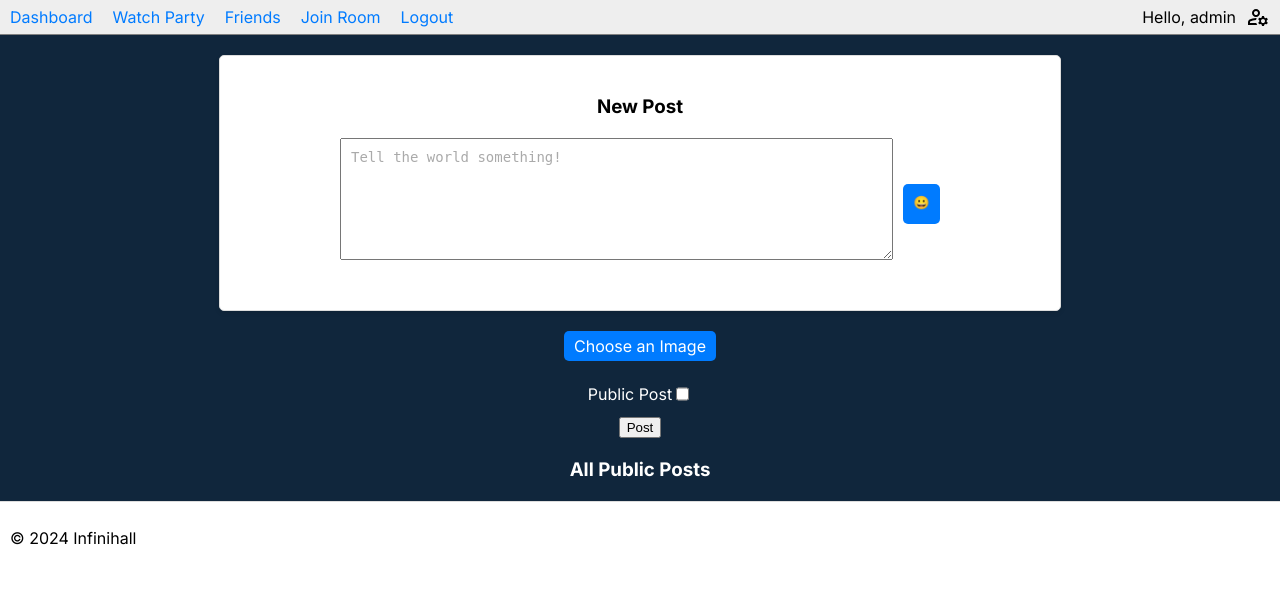
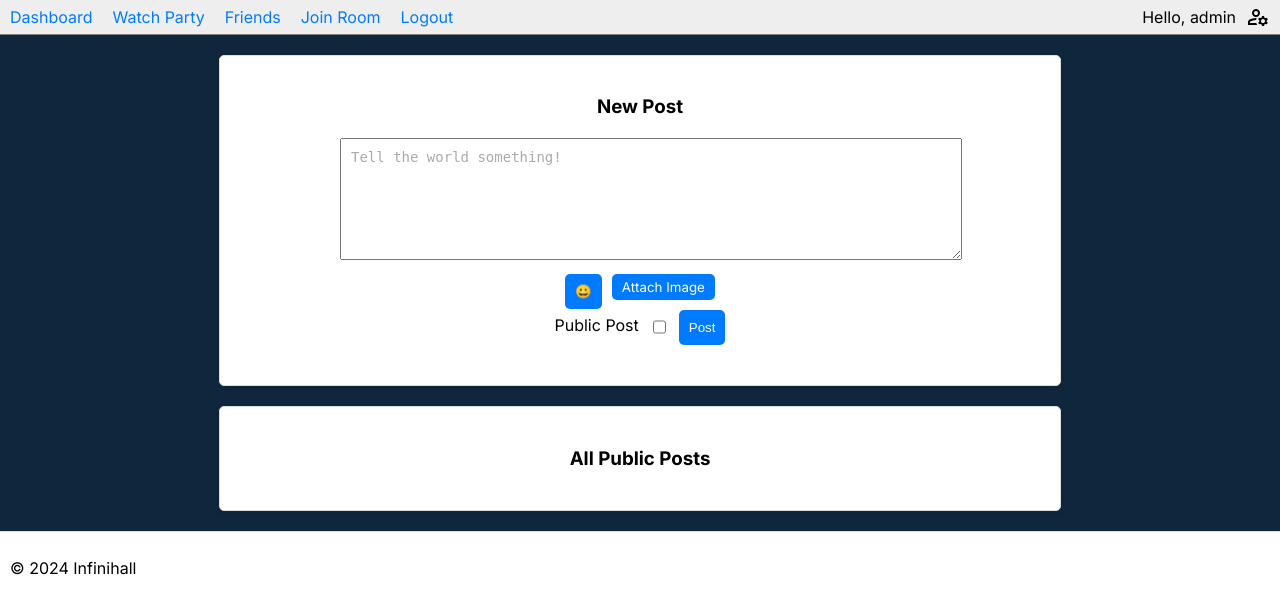
Before and after one commit to slimer37/108-video-share-site, a Flask app: page /dashboard in a window 1280 px wide. Shown: the part 68-682 px from the top of the page. Run offline with Flask 3, Linux system fonts and the light colour scheme; a user stored in the database is signed in; data that the repository does not hold is empty; some libraries are stand-ins or nearby versions.

Commit message:
rearrange post controls and excise unused css

```diff
--- a/static/styles.css
+++ b/static/styles.css
@@ -218,9 +218,9 @@ form .content-editable {
 
 }
 
-form button {
-    width: 100%;
+.btn {
     padding: 10px;
+    font-size: 10pt;
     background-color: #007bff;
     border: none;
     color: white;
@@ -296,27 +265,5 @@ ul li {
     display: flex;
     justify-content: center; /* Center horizontally */
     align-items: center;     /* Align items in the middle */
-    margin: 10px 0;          /* Add spacing between elements */
-
+    gap: 10px;          /* Add spacing between elements */
 }
-
-/* Style for the emoji picker button */
-.emoji-button {
-    font-size: 0.8rem;      /* Smaller text size for the emoji */
-    padding: 2px 6px;       /* Smaller padding for a smaller button */
-    height: 40px;           /* Adjust the button height */
-    width: 40px;            /* Adjust the button width */
-    line-height: 1;         /* Adjust line spacing */
-    display: flex;          /* Align content (emoji) properly */
-    align-items: center;
-    justify-content: center;
-    background-color: #007bff; /* Button color */
-    color: #fff;            /* Text color */
-    border: none;           /* Remove border */
-    /*border-radius: 50%;     /* Optional: Make it circular */
-    cursor: pointer;        /* Pointer cursor for better UX */
-}
-
-.emoji-button:hover {
-    background-color: #0056b3; /* Slightly darker on hover */
-}
--- a/templates/dashboard.html
+++ b/templates/dashboard.html
@@ -9,32 +9,32 @@
     <h3>New Post</h3>
     <form id="postForm" method="POST" enctype="multipart/form-data">
         {{ form.hidden_tag() }}
-        <div>
-            <div style="display: flex; align-items: center;">
-                <textarea id="content" name="content" rows="3"></textarea>
+
+        <textarea id="content" name="content" rows="3"></textarea>
+
+        <div class="center-form-elements">
+            <div>
                 <!-- Emoji Picker Trigger Button -->
-                <button type="button" id="emoji-btn" class="emoji-button" style="margin-left: 10px;">😀</button>
+                <button type="button" id="emoji-btn" class="btn" style="height: 100%;">😀</button>
             </div>
-            <!-- Root container for PicMo Picker -->
-            <div id="emoji-picker-container" style="position: relative; z-index: 10;"></div>
-        </div>
-        </div>
-        <div class="center-form-elements">
-            <label for="imageInput" class="btn btn-secondary">Choose an Image</label>
+
+            <label for="imageInput" class="btn btn-secondary">Attach Image</label>
             <input type="file" id="imageInput" accept="image/*" style="display: none;" />
         </div>
 
+        <!-- Root container for PicMo Picker -->
+        <div id="emoji-picker-container" style="position: absolute; z-index: 10;"></div>
+
         <div class="center-form-elements">
             {{ form.is_public.label }} {{ form.is_public }}
-        </div>
 
-        <div class="center-form-elements">
             <button type="submit" id="postButton" class="btn btn-primary">Post</button>
         </div>
 
     </form>
+</div>
 
-
+<div class="container">
     <h3 class="all-public-posts">All Public Posts</h3>
     <div class="all-public-posts">
         <ul>
--- a/templates/logged_in.html
+++ b/templates/logged_in.html
@@ -17,7 +17,7 @@
         {% if user.profile_photo %}
             <img src="{{ user.profile_photo }}" alt="Profile Photo" style="width: 24px; height: 24px; border-radius: 50%;">
         {% endif %}
-        <a href="{{ url_for('account_settings') }}" class="btn btn-primary" style="height: 24px;">
+        <a href="{{ url_for('account_settings') }}" style="height: 24px;">
             <img class="logo" src="static/img/manageacct.svg" style="height: 100%" alt="Account Settings Button">
         </a>
     </div>
```
Also changed, not shown: other parts of static/styles.css (+1 -32 lines).
